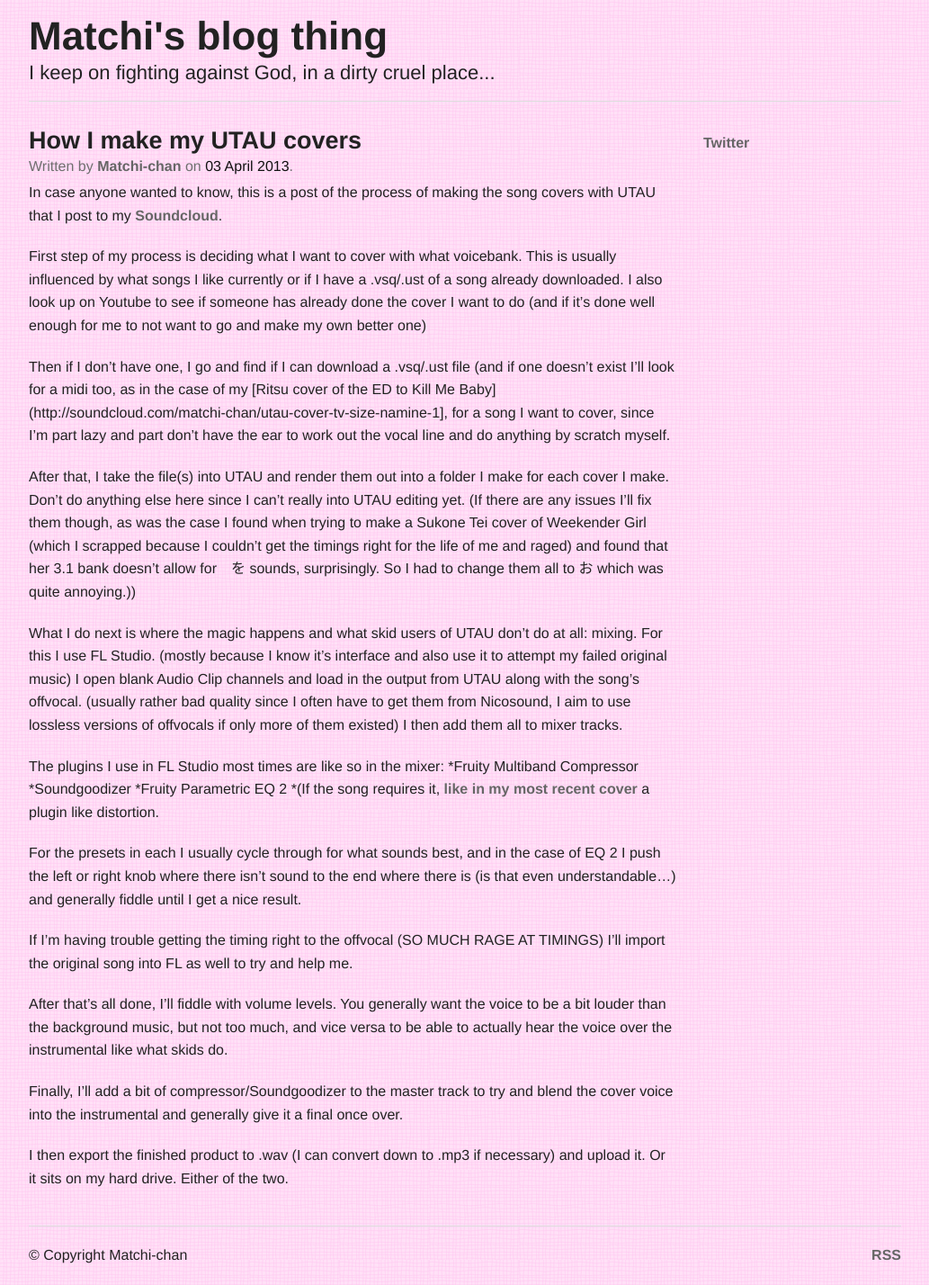
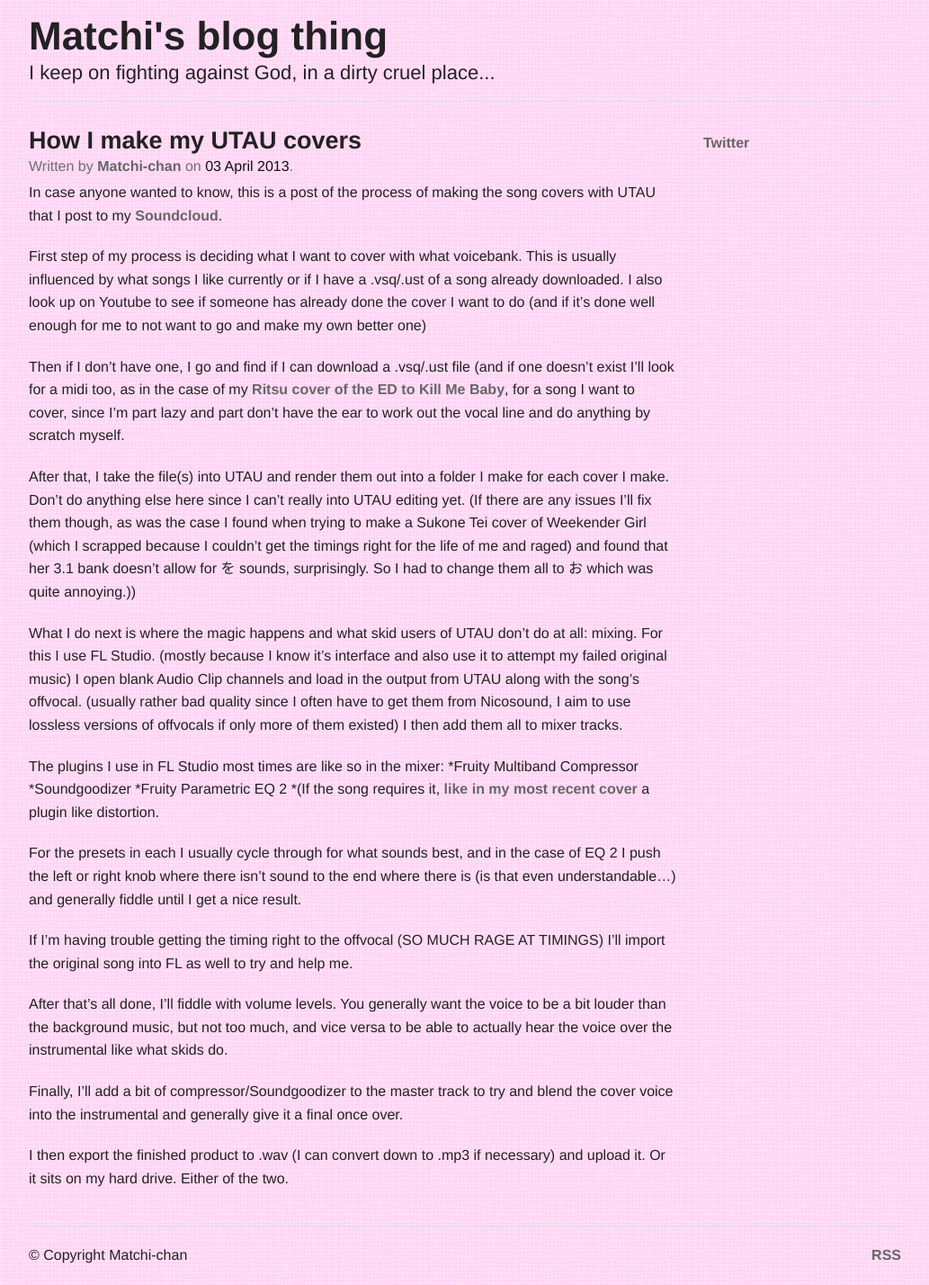
Before and after one commit to Matchi-chan/matchi-chan.github.com, a Jekyll site: the page built from _posts/2013-04-03-How-I-make-my-UTAU-covers.md, in a window 1280 px wide. Shown: the whole page at 90% size, without its empty margins (123-1156 px from the left). Built offline with Jekyll 4.4.1, drawn with Linux system fonts in a browser that asks for light colours; Markdown is read by kramdown in place of the engine named in the settings.

Commit message:
FIXED A GODDAMN LINK
and corrected a big space caused by Japanese IME

```diff
--- a/_posts/2013-04-03-How-I-make-my-UTAU-covers.md
+++ b/_posts/2013-04-03-How-I-make-my-UTAU-covers.md
@@ -10,9 +10,9 @@ In case anyone wanted to know, this is a post of the process of making the song
 
 First step of my process is deciding what I want to cover with what voicebank. This is usually influenced by what songs I like currently or if I have a .vsq/.ust of a song already downloaded. I also look up on Youtube to see if someone has already done the cover I want to do (and if it's done well enough for me to not want to go and make my own better one)
 
-Then if I don't have one, I go and find if I can download a .vsq/.ust file (and if one doesn't exist I'll look for a midi too, as in the case of my [Ritsu cover of the ED to Kill Me Baby](http://soundcloud.com/matchi-chan/utau-cover-tv-size-namine-1], for a song I want to cover, since I'm part lazy and part don't have the ear to work out the vocal line and do anything by scratch myself.
+Then if I don't have one, I go and find if I can download a .vsq/.ust file (and if one doesn't exist I'll look for a midi too, as in the case of my [Ritsu cover of the ED to Kill Me Baby](http://soundcloud.com/matchi-chan/utau-cover-tv-size-namine-1), for a song I want to cover, since I'm part lazy and part don't have the ear to work out the vocal line and do anything by scratch myself.
 
-After that, I take the file(s) into UTAU and render them out into a folder I make for each cover I make. Don't do anything else here since I can't really into UTAU editing yet. (If there are any issues I'll fix them though, as was the case I found when trying to make a Sukone Tei cover of Weekender Girl (which I scrapped because I couldn't get the timings right for the life of me and raged) and found that her 3.1 bank doesn't allow for　を sounds, surprisingly. So I had to change them all to お which was quite annoying.))
+After that, I take the file(s) into UTAU and render them out into a folder I make for each cover I make. Don't do anything else here since I can't really into UTAU editing yet. (If there are any issues I'll fix them though, as was the case I found when trying to make a Sukone Tei cover of Weekender Girl (which I scrapped because I couldn't get the timings right for the life of me and raged) and found that her 3.1 bank doesn't allow for を sounds, surprisingly. So I had to change them all to お which was quite annoying.))
 
 What I do next is where the magic happens and what skid users of UTAU don't do at all: mixing. For this I use FL Studio. (mostly because I know it's interface and also use it to attempt my failed original music) I open blank Audio Clip channels and load in the output from UTAU along with the song's offvocal. (usually rather bad quality since I often have to get them from Nicosound, I aim to use lossless versions of offvocals if only more of them existed) I then add them all to mixer tracks.
 
```
